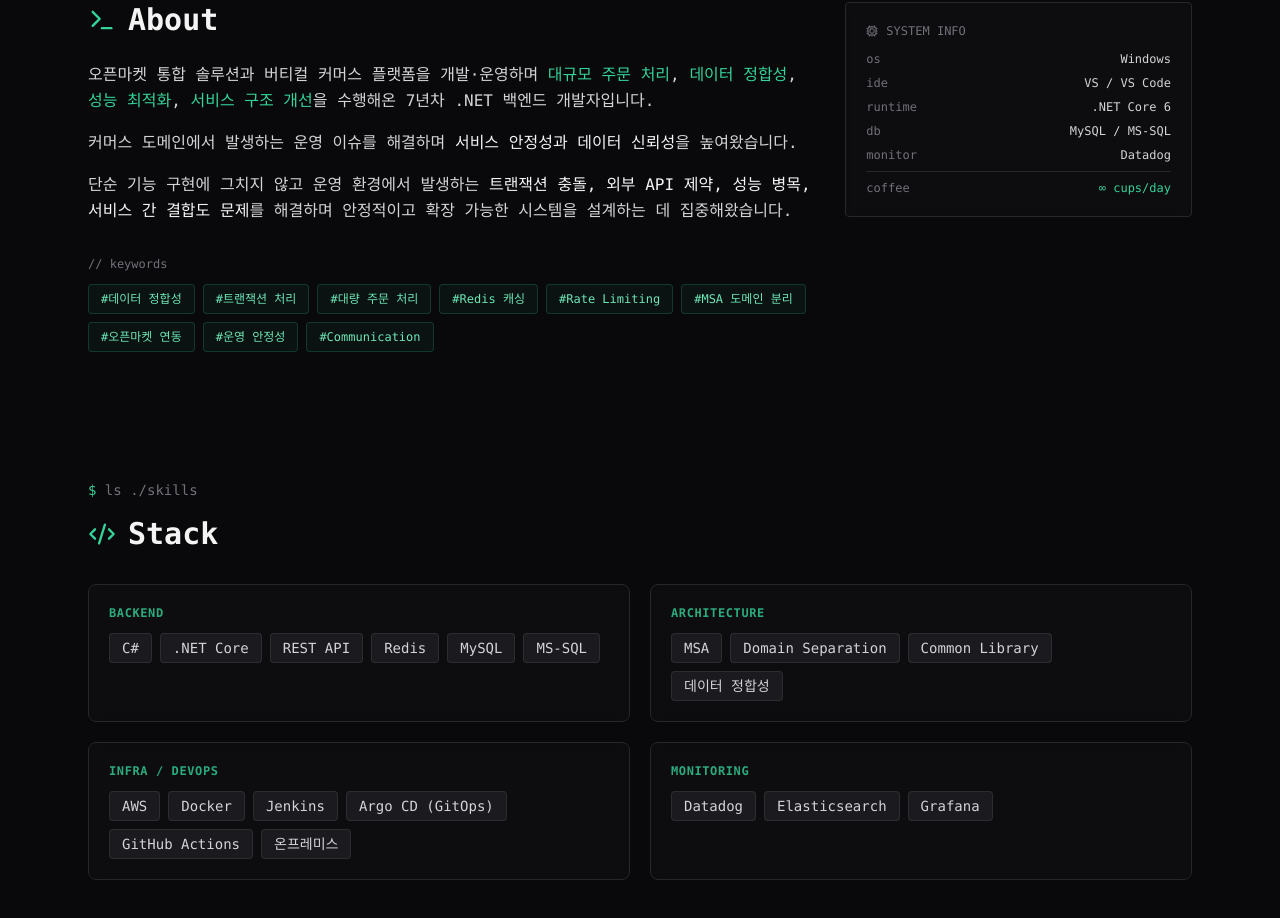
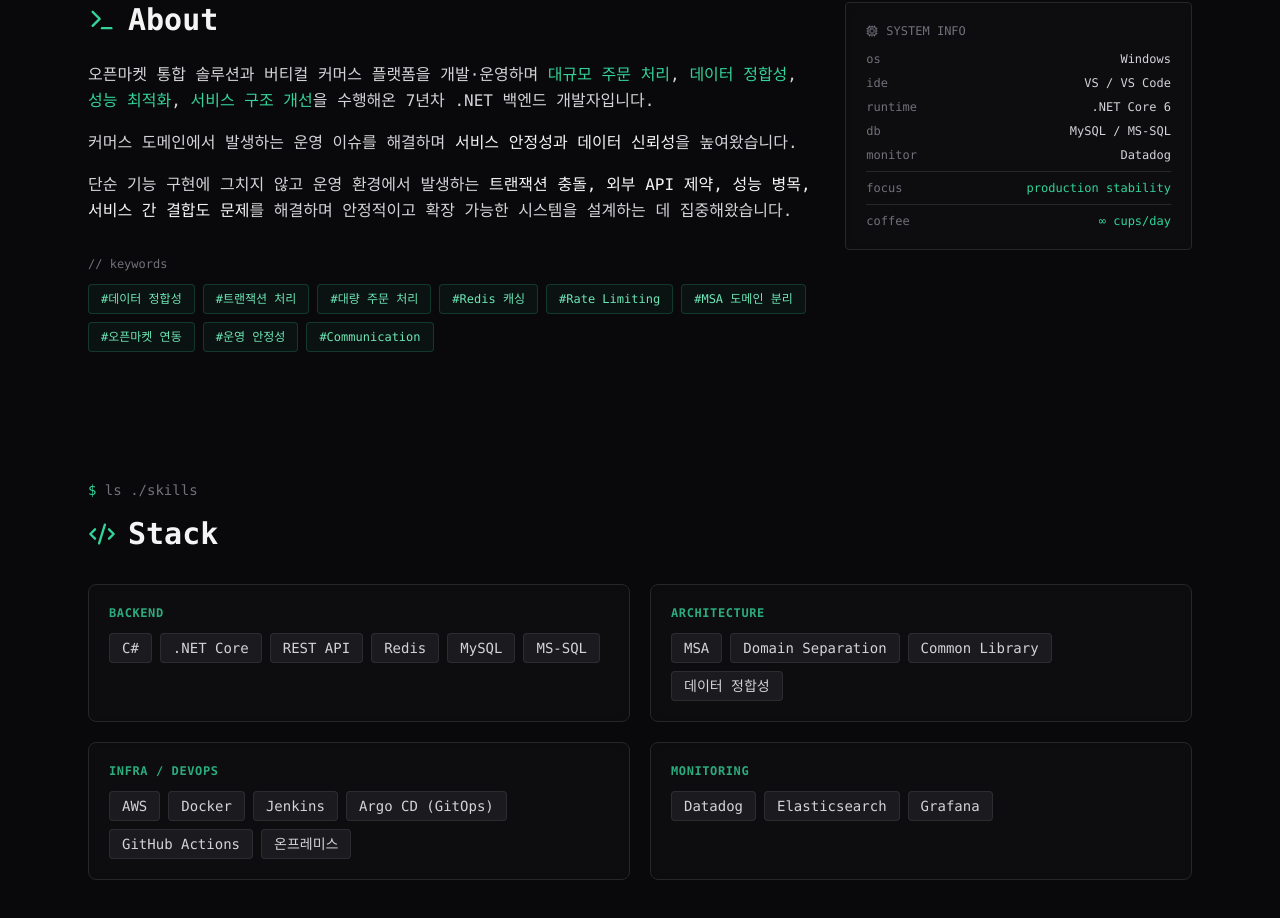
Before and after one commit to dave-lea7/my-portfolio, a Next.js app: page / in a window 1280 px wide. Shown: the part 858-1776 px from the top of the page. Built offline with nearby package versions, Linux system fonts and the light colour scheme.

Commit message:
Update info

```diff
--- a/app/page.tsx
+++ b/app/page.tsx
@@ -490,6 +490,10 @@ export default function Home() {
                   <span className="text-zinc-300">Datadog</span>
                 </div>
                 <div className="flex justify-between pt-2 mt-2 border-t border-zinc-800">
+                  <span className="text-zinc-500">focus</span>
+                  <span className="text-emerald-400">production stability</span>
+                </div>
+                <div className="flex justify-between pt-2 mt-2 border-t border-zinc-800">
                   <span className="text-zinc-500">coffee</span>
                   <span className="text-emerald-400">∞ cups/day</span>
                 </div>
```
